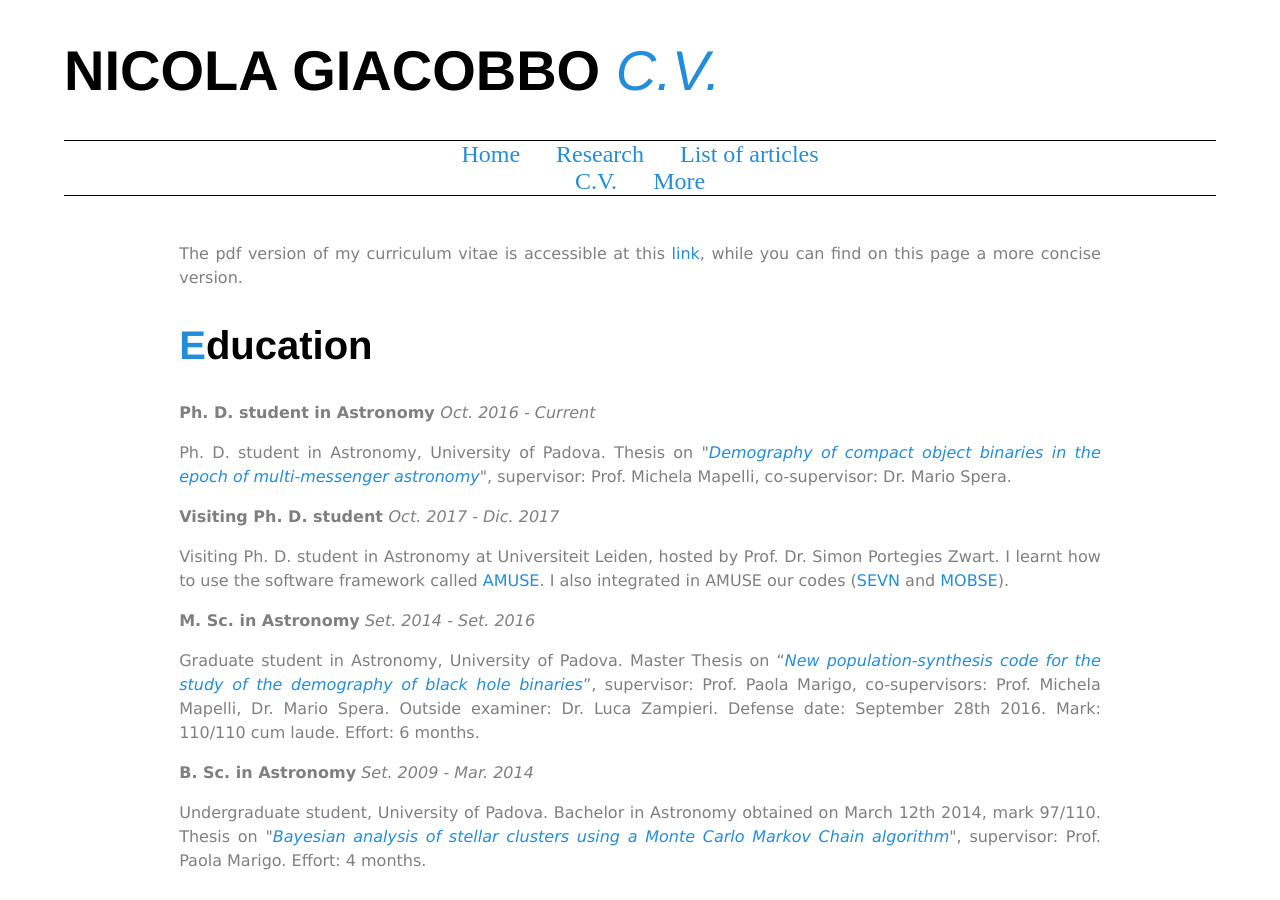
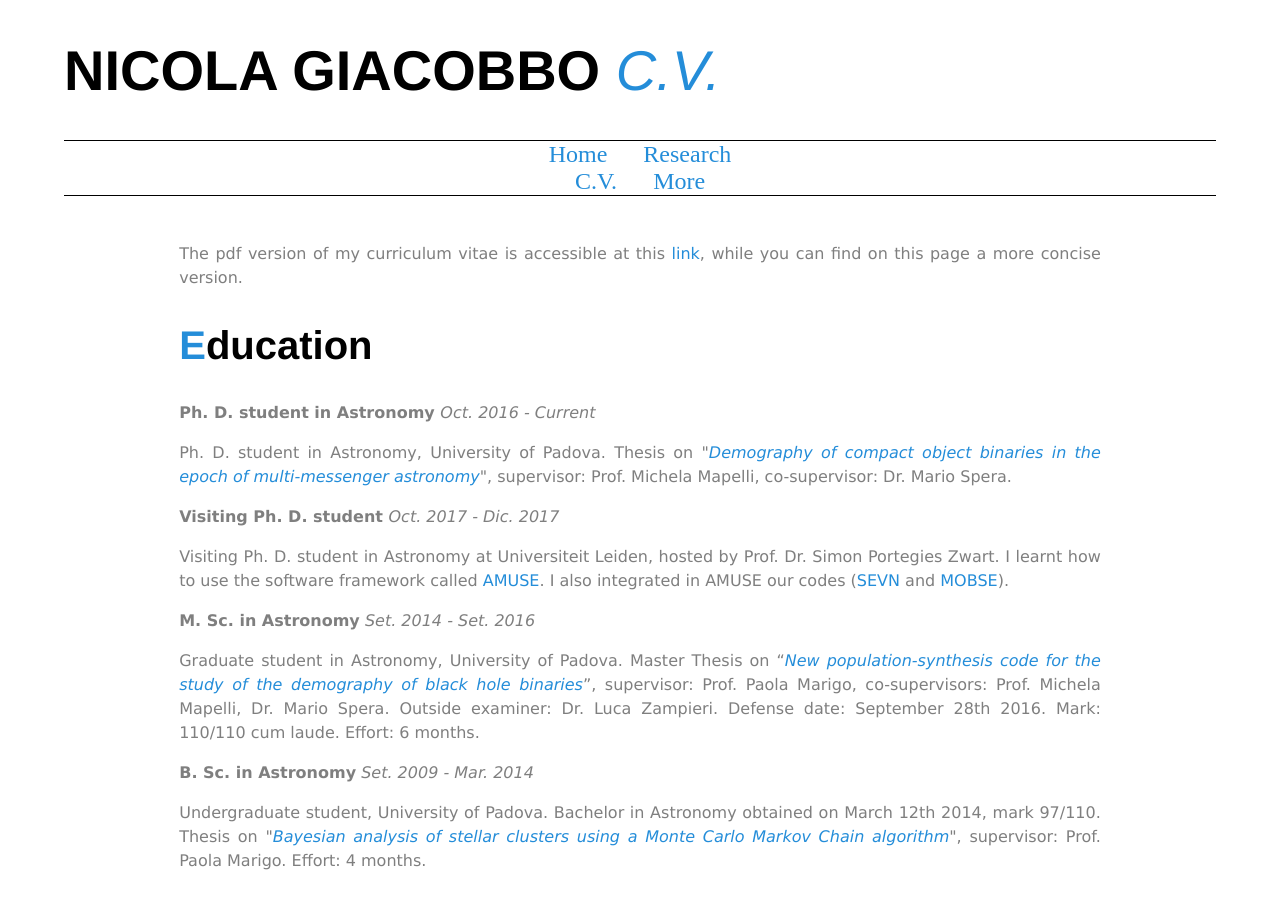
Before and after one commit to GiacobboNicola/giacobbonicola.github.io, a Jekyll site: the page built from item3.html, in a window 1280 px wide and 900 px high. Built offline with Jekyll 4.4.1, drawn with Linux system fonts in a browser that asks for light colours.

Commit message:
new way for dropdown menu

```diff
--- a/_layouts/cv.html
+++ b/_layouts/cv.html
@@ -18,17 +18,17 @@
 		</div>
 		<!-- Navigation -->
 		<footer>
-		<div class="mainmenu">
+		<ul class="mainmenu">
 			<a href="/">Home</a>
 			<a href="/item2">Research</a>
-			<a href="/item6">List of articles</a>
-			<div class="submenu">
-					<li><a href="/item2">MOBSE</a></li>
-					<li><a href="/item2">SEVN</a></li>
-			</div>
+			<ul class="submenu">
+				<a href="/item6">List of articles</a>
+				<a href="/item2">MOBSE</a>
+				<a href="/item2">SEVN</a>
+			</ul>
 			<a href="/item3">C.V.</a>
 			<a href="/item4">More</a>
-		</div>
+		</ul>
 		<footer>
 				<div class="longtext">
 					<p>The pdf version of my curriculum vitae is accessible at this <a href="/files/cv.pdf">link</a>, while you can find on this page a more concise version.</p>
```
